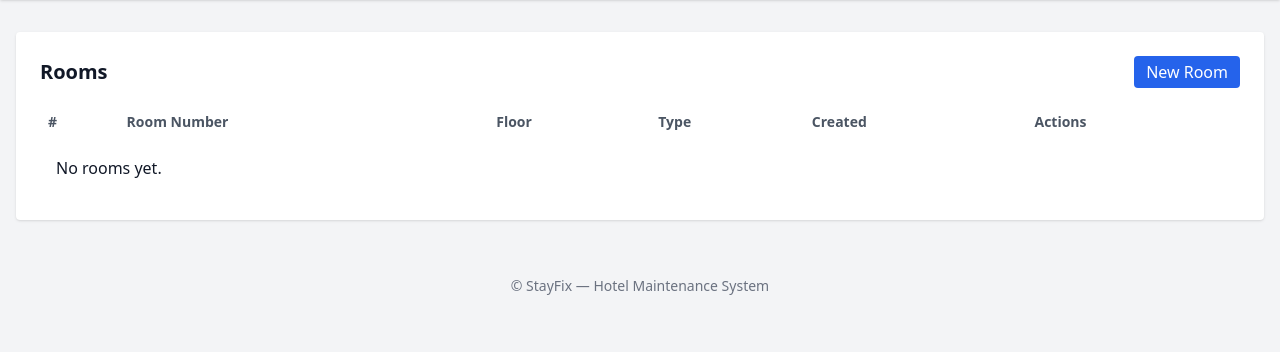
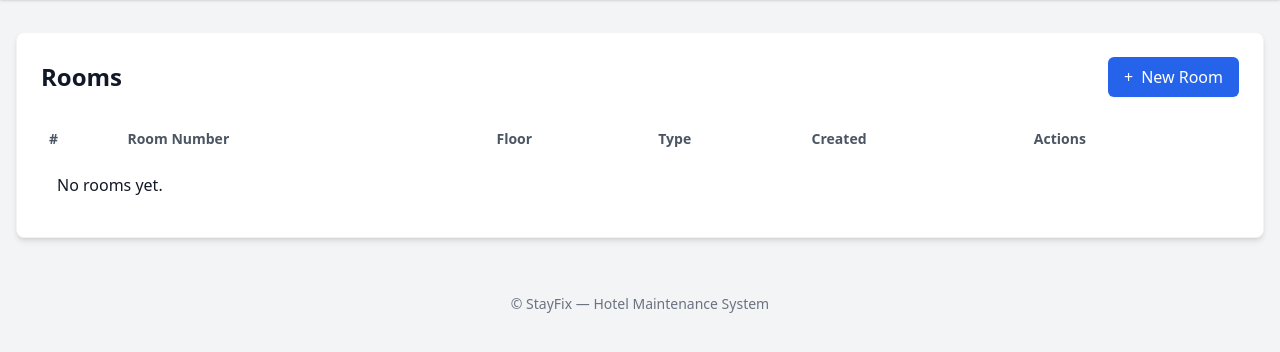
Before and after one commit to HIBARI102/Web_with_Flask, a Flask app: page /rooms/ in a window 1280 px wide. Shown: the part 60-412 px from the top of the page. Run offline with Flask 3, Linux system fonts and the light colour scheme; data that the repository does not hold is empty; some libraries are stand-ins or nearby versions.

Commit message:
style: implement dark mode container for room list

```diff
--- a/app/templates/rooms/list.html
+++ b/app/templates/rooms/list.html
@@ -1,10 +1,12 @@
 {% extends 'base.html' %}
 
 {% block content %}
-<div class="bg-white p-6 rounded shadow">
-  <div class="flex items-center justify-between">
-    <h2 class="text-xl font-semibold">{{ t('rooms_label') }}</h2>
-    <a href="/rooms/add" class="bg-blue-600 text-white px-3 py-1 rounded">{{ t('new_room') }}</a>
+<div class="bg-white dark:bg-gray-800 p-6 rounded-lg shadow-md border border-gray-100 dark:border-gray-700 transition-colors">
+  <div class="flex items-center justify-between mb-6">
+    <h2 class="text-2xl font-bold text-gray-900 dark:text-white">{{ t('rooms_label') }}</h2>
+    <a href="/rooms/add" class="bg-blue-600 hover:bg-blue-700 text-white px-4 py-2 rounded-md shadow-sm transition-all flex items-center gap-2">
+      <span>+</span> {{ t('new_room') }}
+    </a>
   </div>
 
   <div class="mt-4 overflow-x-auto">
```
